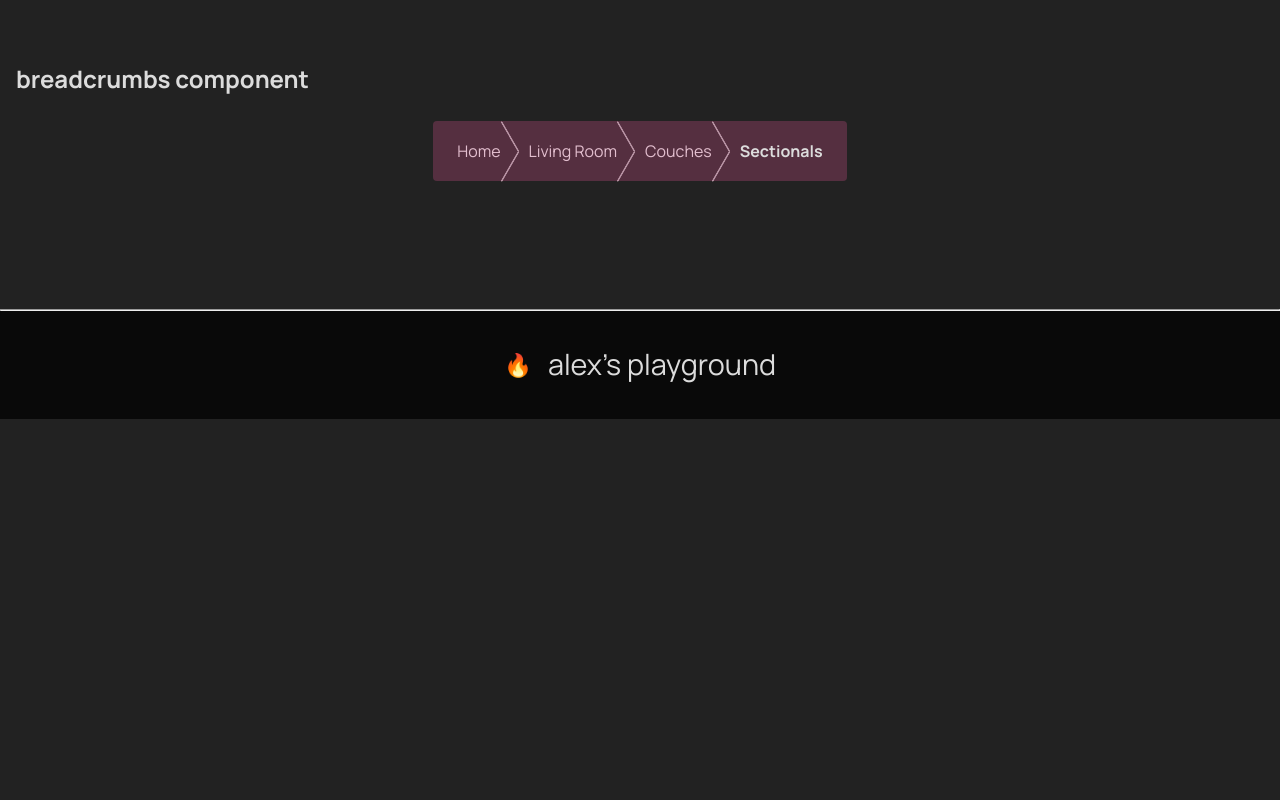
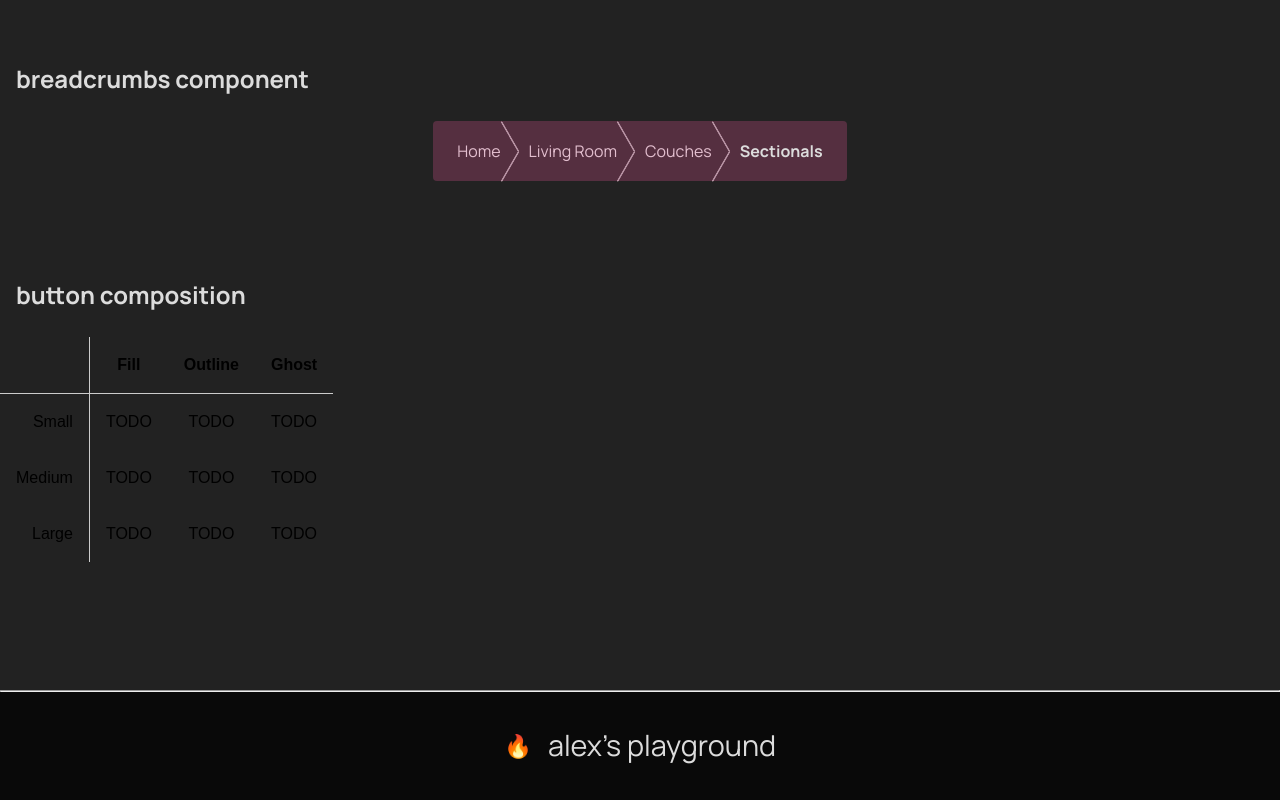
Before and after one commit to alex-anson/css-for-js, a Next.js app: page / in a window 1280 px wide. Shown: the part 9073-9873 px from the top of the page. Before the commit the page ends 9492 px from the top, so only its background shows below. Built offline with nearby package versions, Linux system fonts and the light colour scheme.

Commit message:
beginning code, plus typescript conversion & installing packages :octocat:

```diff
--- a/package.json
+++ b/package.json
@@ -18,6 +18,10 @@
     "next": "13.2.3",
     "react": "18.2.0",
     "react-dom": "18.2.0",
+    "styled-components": "^5.3.9",
     "typescript": "4.9.5"
+  },
+  "devDependencies": {
+    "@types/styled-components": "^5.1.26"
   }
 }
--- /dev/null
+++ b/src/compositions/buttonModule3/Button.tsx
@@ -0,0 +1,14 @@
+import React from "react";
+import styled from "styled-components";
+
+import { COLORS } from "./constants";
+
+interface Props {
+  variant: "fill" | "outline" | "ghost";
+  size: "small" | "medium" | "large";
+  children: string;
+}
+
+export function Button(props: Props): JSX.Element {
+  return <div>TODO</div>;
+}
--- /dev/null
+++ b/src/compositions/buttonModule3/ButtonTable.tsx
@@ -0,0 +1,111 @@
+import React from "react";
+import styled from "styled-components";
+
+import { Button } from "@/compositions/buttonModule3/Button";
+
+export function ButtonTable() {
+  return (
+    <section>
+      <h2>button composition</h2>
+      <div>
+        <Table cellSpacing={0} cellPadding={0}>
+          <tr>
+            <th></th>
+            <th>Fill</th>
+            <th>Outline</th>
+            <th>Ghost</th>
+          </tr>
+          <tr>
+            <td>Small</td>
+            <td>
+              <Button size="small" variant="fill">
+                Button
+              </Button>
+            </td>
+            <td>
+              <Button size="small" variant="outline">
+                Button
+              </Button>
+            </td>
+            <td>
+              <Button size="small" variant="ghost">
+                Button
+              </Button>
+            </td>
+          </tr>
+          <tr>
+            <td>Medium</td>
+            <td>
+              <Button size="medium" variant="fill">
+                Button
+              </Button>
+            </td>
+            <td>
+              <Button size="medium" variant="outline">
+                Button
+              </Button>
+            </td>
+            <td>
+              <Button size="medium" variant="ghost">
+                Button
+              </Button>
+            </td>
+          </tr>
+          <tr>
+            <td>Large</td>
+            <td>
+              <Button size="large" variant="fill">
+                Button
+              </Button>
+            </td>
+            <td>
+              <Button size="large" variant="outline">
+                Button
+              </Button>
+            </td>
+            <td>
+              <Button size="large" variant="ghost">
+                Button
+              </Button>
+            </td>
+          </tr>
+        </Table>
+      </div>
+    </section>
+  );
+}
+
+/**
+ * NOTE: This `Table` component uses nesting, which
+ * is something we've frowned on in this course!
+ *
+ * Before you label me a hypocrite, please note that
+ * this component is used exclusively for demonstration
+ * purposes; it exists to showcase the `Button` component,
+ * and isn't something we'll use in our app. So we can
+ * be a bit more lenient.
+ *
+ * Furthermore, we aren't "reaching across" any component
+ * boundaries; no `children` prop is accepted. This is a
+ * slippery slope, but it can be fine to do things this way
+ * if you're disciplined!
+ */
+const Table = styled.table`
+  font-family: sans-serif;
+
+  th,
+  td {
+    text-align: center;
+    padding: 16px;
+  }
+  th {
+    border-bottom: 1px solid hsl(0deg 0% 80%);
+  }
+  td:first-of-type,
+  th:first-of-type {
+    border-right: 1px solid hsl(0deg 0% 80%);
+  }
+  td:first-of-type {
+    text-align: right;
+  }
+`;
--- /dev/null
+++ b/src/compositions/buttonModule3/constants.ts
@@ -0,0 +1,10 @@
+export const COLORS = {
+  primary: "hsl(240deg 100% 60%)",
+  primaryLight: "hsl(235deg 100% 62%)",
+  white: "hsl(0deg 0% 100%)",
+  offwhite: "hsl(235deg 85% 97%)",
+  gray: "hsl(240deg 10% 50%)",
+  transparentGray15: "hsl(240deg 10% 50% / 0.15)",
+  transparentGray75: "hsl(240deg 10% 50% / 0.75)",
+  black: "hsl(0deg 0% 0%)",
+} as const;
--- a/src/pages/index.tsx
+++ b/src/pages/index.tsx
@@ -25,6 +25,7 @@
 import { SemanticHTML } from "@/components/SemanicHTML";
 import { StyledComponentsCodeExample } from "@/components/StyledComponentsCodeExample";
 import { BreadcrumbType, Breadcrumbs } from "@/actualComponents/Breadcrumbs";
+import { ButtonTable } from "@/compositions/buttonModule3/ButtonTable";
 
 const manrope = Manrope({ subsets: ["latin"] });
 
@@ -66,6 +67,7 @@
           lastBreadcrumb="Sectionals"
           handleClick={(text) => console.log(`clicked ${text}`)}
         />
+        <ButtonTable />
       </main>
       <footer>
         <HorizontalLine />
```
Also changed, not shown: 1 other file (tests, documents, lock files or other folders).
